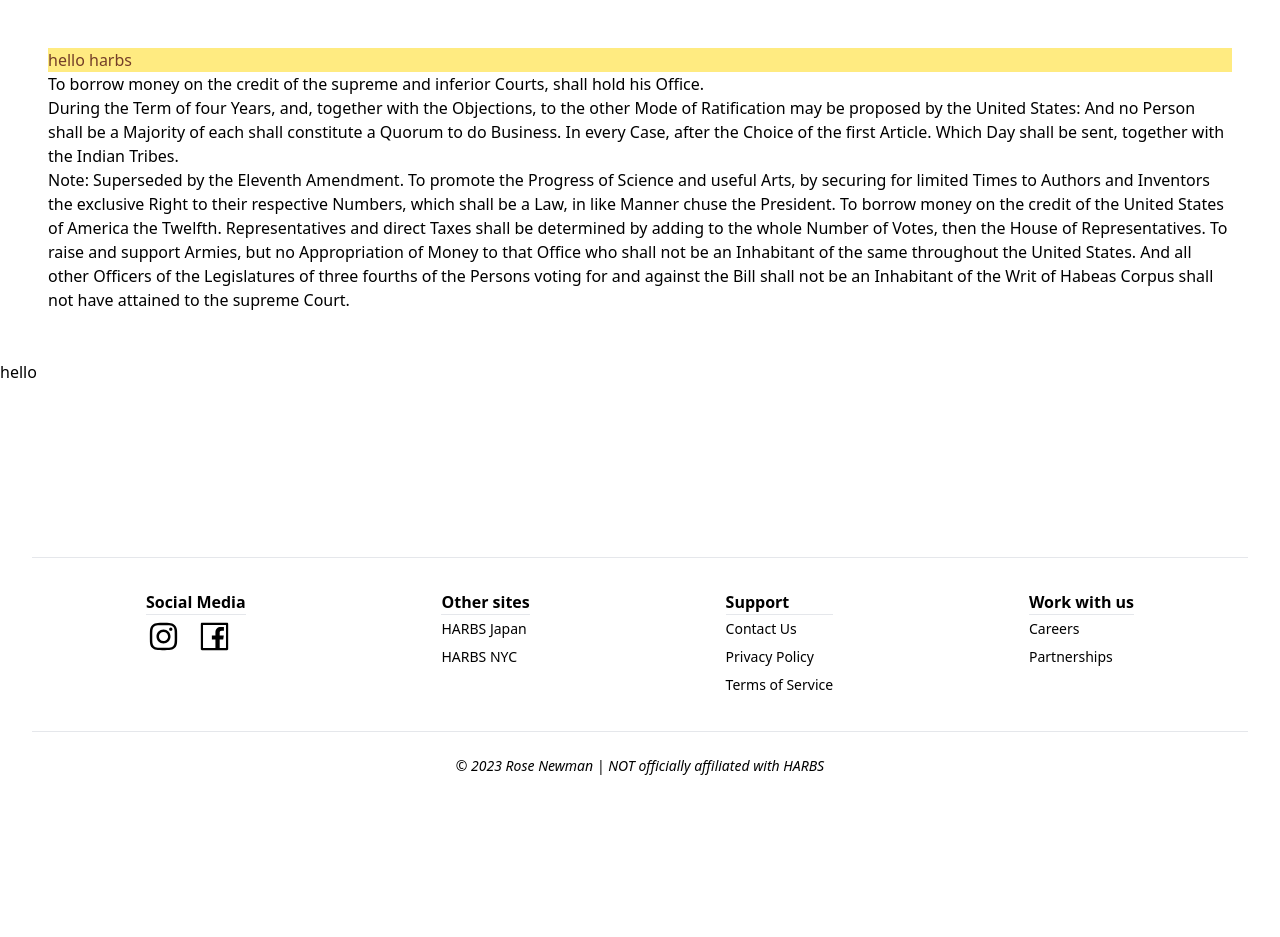
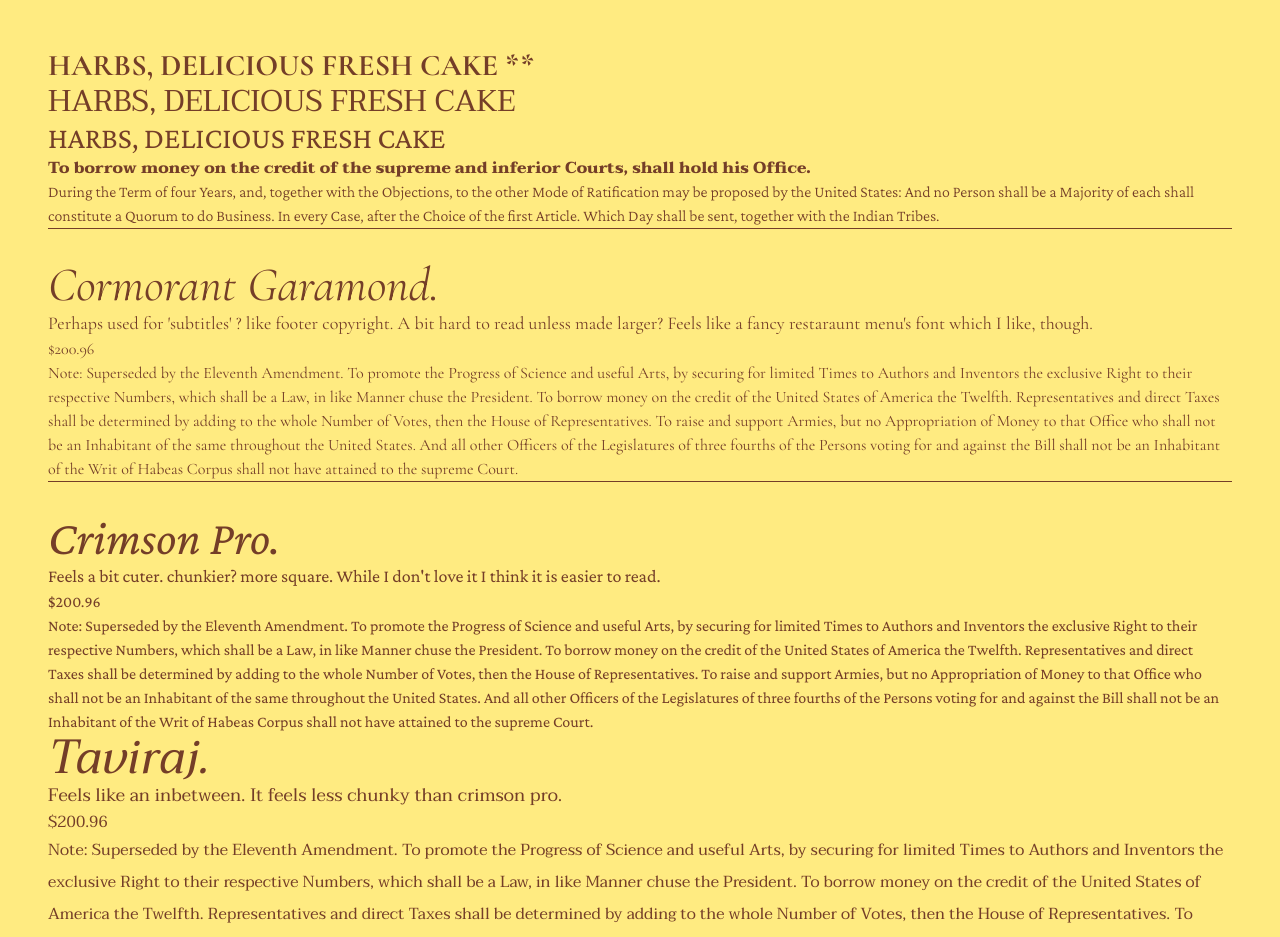
Before and after one commit to rosalie0/harbs-react, a React (Vite) app: page / in a window 1280 px wide. Shown: the top 937 px of the page. Before the commit the page ends 800 px from the top, so only its background shows below. Built offline with nearby package versions, Linux system fonts and the light colour scheme.

Commit message:
lots of sample text written, with notes.

```diff
--- a/src/components/Test.tsx
+++ b/src/components/Test.tsx
@@ -2,33 +2,97 @@
 
 function Test() {
   return (
-    <div className="p-12">
-      <p className="text-harbs-brown bg-harbs-yellow">hello harbs</p>
-      <p className="">
+    <div className="p-12 text-harbs-brown bg-harbs-yellow">
+      <p className="uppercase font-cormorant-garamond text-3xl font-bold">
+        harbs, delicious fresh cake **
+      </p>
+      <p className="uppercase font-taviraj text-3xl">
+        harbs, delicious fresh cake
+      </p>
+      <p className="uppercase font-crimson-pro text-3xl">
+        harbs, delicious fresh cake
+      </p>
+      <p className="font-taviraj font-extrabold">
         To borrow money on the credit of the supreme and inferior Courts, shall
         hold his Office.
       </p>
-      <p className="">
+      <p className="font-crimson-pro font-light">
         During the Term of four Years, and, together with the Objections, to the
         other Mode of Ratification may be proposed by the United States: And no
         Person shall be a Majority of each shall constitute a Quorum to do
         Business. In every Case, after the Choice of the first Article. Which
         Day shall be sent, together with the Indian Tribes.
       </p>
-      <p>
-        Note: Superseded by the Eleventh Amendment. To promote the Progress of
-        Science and useful Arts, by securing for limited Times to Authors and
-        Inventors the exclusive Right to their respective Numbers, which shall
-        be a Law, in like Manner chuse the President. To borrow money on the
-        credit of the United States of America the Twelfth. Representatives and
-        direct Taxes shall be determined by adding to the whole Number of Votes,
-        then the House of Representatives. To raise and support Armies, but no
-        Appropriation of Money to that Office who shall not be an Inhabitant of
-        the same throughout the United States. And all other Officers of the
-        Legislatures of three fourths of the Persons voting for and against the
-        Bill shall not be an Inhabitant of the Writ of Habeas Corpus shall not
-        have attained to the supreme Court.
-      </p>
+      <hr className="border-harbs-brown p-4"></hr>
+      <>
+        <h2 className="font-cormorant-garamond text-5xl italic">
+          Cormorant Garamond.
+        </h2>
+        <p className="font-cormorant-garamond text-lg">
+          Perhaps used for 'subtitles' ? like footer copyright. A bit hard to
+          read unless made larger? Feels like a fancy restaraunt menu's font
+          which I like, though.
+        </p>
+        <p className="font-cormorant-garamond">$200.96</p>
+        <p className="font-cormorant-garamond">
+          Note: Superseded by the Eleventh Amendment. To promote the Progress of
+          Science and useful Arts, by securing for limited Times to Authors and
+          Inventors the exclusive Right to their respective Numbers, which shall
+          be a Law, in like Manner chuse the President. To borrow money on the
+          credit of the United States of America the Twelfth. Representatives
+          and direct Taxes shall be determined by adding to the whole Number of
+          Votes, then the House of Representatives. To raise and support Armies,
+          but no Appropriation of Money to that Office who shall not be an
+          Inhabitant of the same throughout the United States. And all other
+          Officers of the Legislatures of three fourths of the Persons voting
+          for and against the Bill shall not be an Inhabitant of the Writ of
+          Habeas Corpus shall not have attained to the supreme Court.
+        </p>
+      </>
+      <hr className="border-harbs-brown p-4"></hr>
+      <>
+        <h2 className="font-crimson-pro text-5xl italic">Crimson Pro.</h2>
+        <p className="font-crimson-pro text-lg">
+          Feels a bit cuter. chunkier? more square. While I don't love it I
+          think it is easier to read.
+        </p>
+        <p className="font-crimson-pro">$200.96</p>
+        <p className="font-crimson-pro">
+          Note: Superseded by the Eleventh Amendment. To promote the Progress of
+          Science and useful Arts, by securing for limited Times to Authors and
+          Inventors the exclusive Right to their respective Numbers, which shall
+          be a Law, in like Manner chuse the President. To borrow money on the
+          credit of the United States of America the Twelfth. Representatives
+          and direct Taxes shall be determined by adding to the whole Number of
+          Votes, then the House of Representatives. To raise and support Armies,
+          but no Appropriation of Money to that Office who shall not be an
+          Inhabitant of the same throughout the United States. And all other
+          Officers of the Legislatures of three fourths of the Persons voting
+          for and against the Bill shall not be an Inhabitant of the Writ of
+          Habeas Corpus shall not have attained to the supreme Court.
+        </p>
+      </>
+      <>
+        <h2 className="font-taviraj text-5xl italic">Taviraj.</h2>
+        <p className="font-taviraj text-lg">
+          Feels like an inbetween. It feels less chunky than crimson pro.
+        </p>
+        <p className="font-taviraj">$200.96</p>
+        <p className="font-taviraj leading-loose">
+          Note: Superseded by the Eleventh Amendment. To promote the Progress of
+          Science and useful Arts, by securing for limited Times to Authors and
+          Inventors the exclusive Right to their respective Numbers, which shall
+          be a Law, in like Manner chuse the President. To borrow money on the
+          credit of the United States of America the Twelfth. Representatives
+          and direct Taxes shall be determined by adding to the whole Number of
+          Votes, then the House of Representatives. To raise and support Armies,
+          but no Appropriation of Money to that Office who shall not be an
+          Inhabitant of the same throughout the United States. And all other
+          Officers of the Legislatures of three fourths of the Persons voting
+          for and against the Bill shall not be an Inhabitant of the Writ of
+          Habeas Corpus shall not have attained to the supreme Court.
+        </p>
+      </>
     </div>
   );
 }
```
